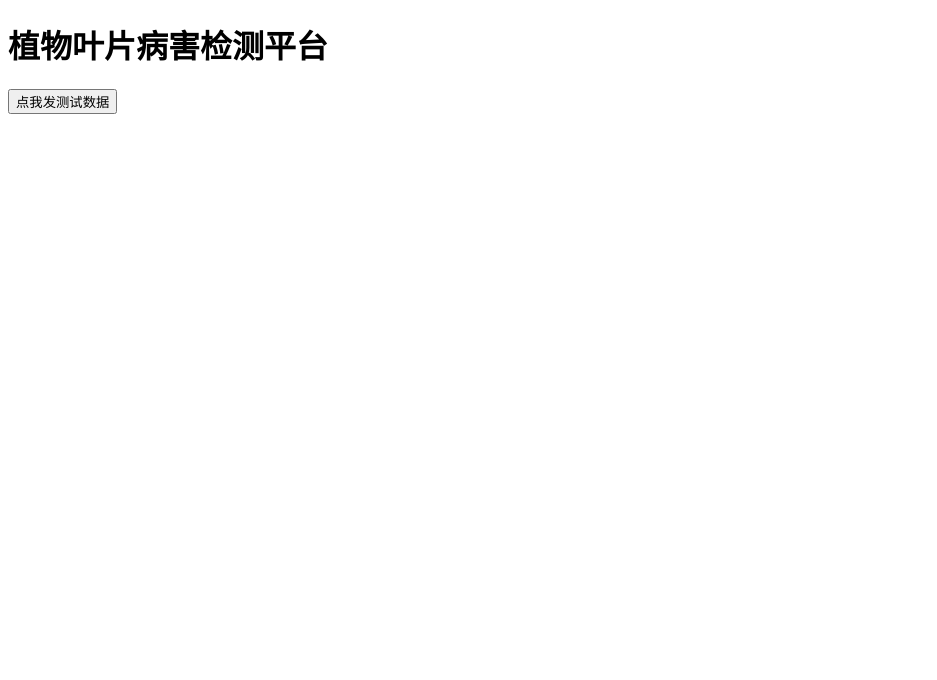
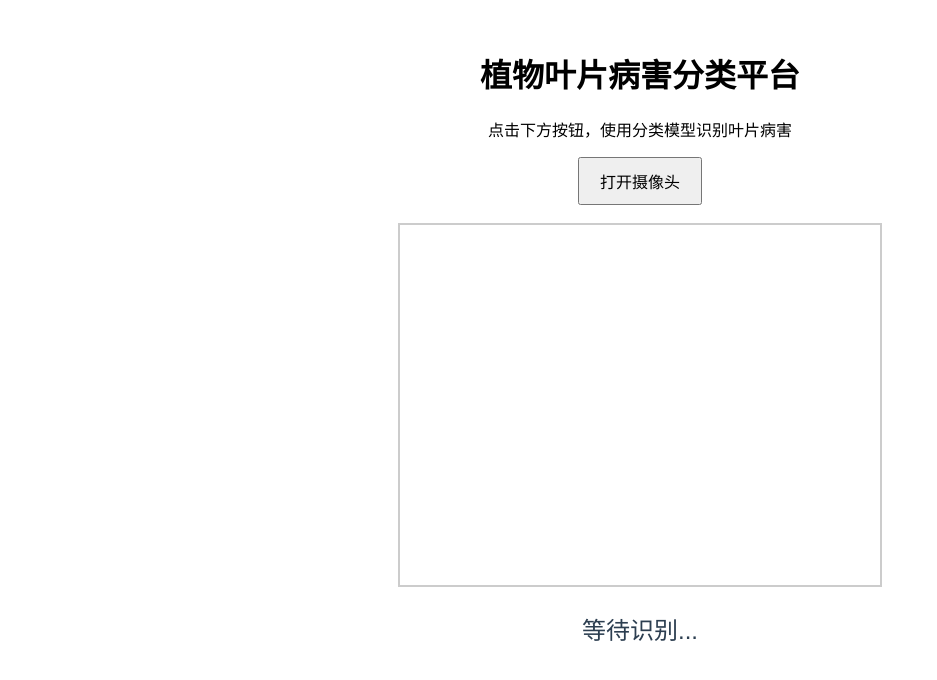
Before and after one commit to kitnt/plant-disease-detect, a Flask app: page / in a window 1280 px wide. Shown: the top 680 px of the page, without its empty margins (0-937 px from the left). Run offline with Flask 3, Linux system fonts and the light colour scheme; some libraries are stand-ins or nearby versions.

Commit message:
Update index.html

```diff
--- a/templates/index.html
+++ b/templates/index.html
@@ -2,26 +2,54 @@
 <html lang="zh-CN">
 <head>
     <meta charset="UTF-8">
-    <title>植物叶片病害检测</title>
+    <title>植物叶片病害分类</title>
     <script src="https://cdn.socket.io/4.7.2/socket.io.min.js"></script>
+    <style>
+        body { font-family: sans-serif; text-align: center; margin-top: 50px; }
+        #result-box { margin-top: 20px; font-size: 24px; color: #2c3e50; }
+        button { padding: 10px 20px; font-size: 16px; cursor: pointer; }
+    </style>
 </head>
 <body>
-    <h1>植物叶片病害检测平台</h1>
-    <button onclick="sendTest()">点我发测试数据</button>
-    <div id="result" style="color: green; margin-top: 20px;"></div>
+    <h1>植物叶片病害分类平台</h1>
+    <p>点击下方按钮，使用分类模型识别叶片病害</p>
+    <button onclick="startCamera()">打开摄像头</button>
+    <br><br>
+    <video id="video" width="480" height="360" autoplay style="border: 2px solid #ccc;"></video>
+    <canvas id="canvas" width="480" height="360" style="display: none;"></canvas>
+
+    <div id="result-box">等待识别...</div>
 
     <script>
         const socket = io();
-        socket.on('connect', () => console.log('已连接'));
-        socket.on('server_response', function(msg) {
-            document.getElementById('result').innerText = "后端回应：" + msg.data;
+        const video = document.getElementById('video');
+        const canvas = document.getElementById('canvas');
+        const ctx = canvas.getContext('2d');
+        const resultBox = document.getElementById('result-box');
+
+        socket.on('connect', () => {
+            console.log('已连接');
         });
+
         socket.on('detection_result', function(data) {
-            console.log("收到结果：", data);
-            alert("前后端SocketIO通信跑通啦！");
+            resultBox.innerText = `识别结果：${data.class_name}（置信度 ${data.confidence}）`;
         });
-        function sendTest() {
-            socket.emit('video_frame', '这是一条测试图片数据');
+
+        function startCamera() {
+            navigator.mediaDevices.getUserMedia({ video: true })
+                .then(stream => {
+                    video.srcObject = stream;
+                    setInterval(captureAndSend, 300); // 每 300 毫秒发一帧（约 3 FPS，不卡）
+                })
+                .catch(err => {
+                    alert('无法打开摄像头：' + err.message);
+                });
+        }
+
+        function captureAndSend() {
+            ctx.drawImage(video, 0, 0, canvas.width, canvas.height);
+            const dataURL = canvas.toDataURL('image/jpeg', 0.8);
+            socket.emit('video_frame', dataURL);
         }
     </script>
 </body>
```
